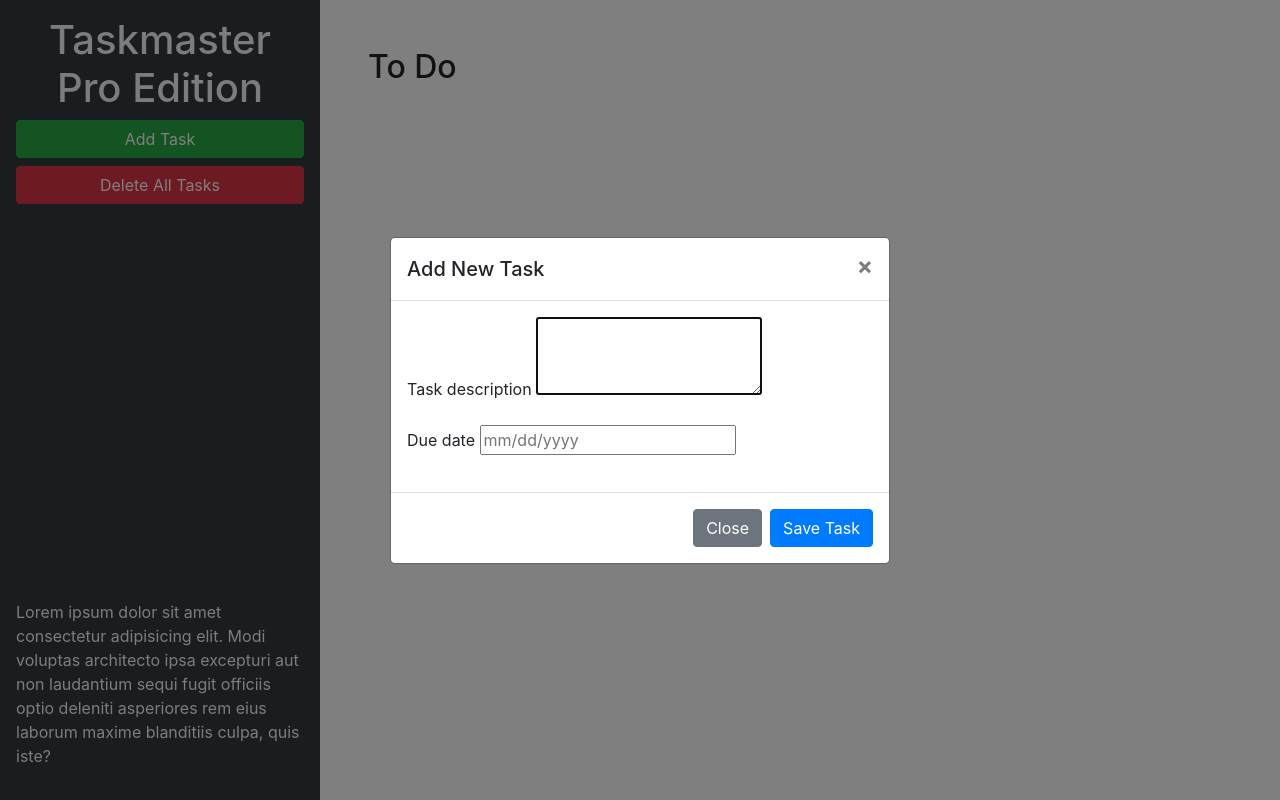
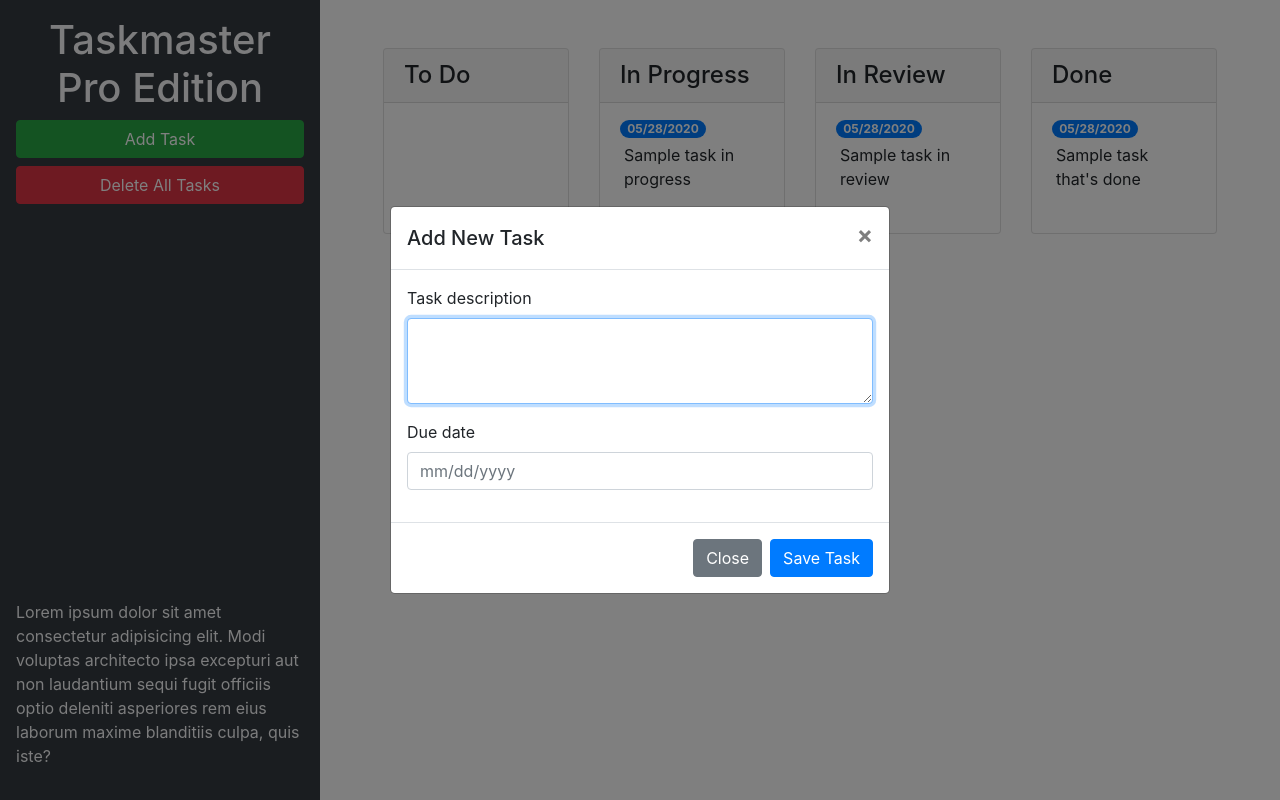
Before and after one commit to DouglasRed/taskmaster-pro, a plain HTML site: page index.html in a window 1280 px wide. Both pictures are taken after a click on the button "Add Task". Drawn offline with nearby package versions, Linux system fonts and the light colour scheme.

Commit message:
added bootstrap columns and enhancements to Add New Task

```diff
--- a/index.html
+++ b/index.html
@@ -1,44 +1,113 @@
 <!DOCTYPE html>
 <html lang="en">
-
   <head>
-  <meta charset="UTF-8">
-  <meta name="viewport" content="width=device-width, initial-scale=1.0">
-  <meta http-equiv="X-UA-Compatible" content="ie=edge">
-  <link rel="stylesheet" href="https://cdnjs.cloudflare.com/ajax/libs/twitter-bootstrap/4.3.1/css/bootstrap.min.css">
+    <meta charset="UTF-8" />
+    <meta name="viewport" content="width=device-width, initial-scale=1.0" />
+    <meta http-equiv="X-UA-Compatible" content="ie=edge" />
+    <link
+      rel="stylesheet"
+      href="https://cdnjs.cloudflare.com/ajax/libs/twitter-bootstrap/4.3.1/css/bootstrap.min.css"
+    />
     <link rel="stylesheet" href="./assets/css/style.css" />
     <title>Taskmaster Pro</title>
   </head>
 
   <body>
-
     <div class="row min-vh-100 no-gutters">
-    <header class="col-12 col-lg-3 bg-dark text-light d-flex flex-column p-4 p-lg-3">
+      <header
+        class="col-12 col-lg-3 bg-dark text-light d-flex flex-column p-4 p-lg-3"
+      >
         <h1 class="text-center">Taskmaster Pro Edition</h1>
-      <button id="create-task" class="btn btn-block btn-success" data-toggle="modal" data-target="#task-form-modal">Add
-        Task</button>
-      <button id="remove-tasks" class="btn btn-block btn-danger">Delete All Tasks</button>
-      <p class="mt-auto">Lorem ipsum dolor sit amet consectetur adipisicing elit. Modi voluptas architecto ipsa
-        excepturi aut non
-        laudantium sequi fugit officiis optio deleniti asperiores rem eius laborum maxime blanditiis culpa, quis iste?
+        <button
+          id="create-task"
+          class="btn btn-block btn-success"
+          data-toggle="modal"
+          data-target="#task-form-modal"
+        >
+          Add Task
+        </button>
+        <button id="remove-tasks" class="btn btn-block btn-danger">
+          Delete All Tasks
+        </button>
+        <p class="mt-auto">
+          Lorem ipsum dolor sit amet consectetur adipisicing elit. Modi voluptas
+          architecto ipsa excepturi aut non laudantium sequi fugit officiis
+          optio deleniti asperiores rem eius laborum maxime blanditiis culpa,
+          quis iste?
         </p>
       </header>
       <main class="col-12 col-lg-9">
-      <div class="m-5">
-        <h2>To Do</h2>
-        <ul id="list-toDo" class="list-group"> </ul>
+        <div class="m-5 row justify-content-around">
+          <!-- to do start -->
+          <div class="col-12 col-md-6 col-xl-3 mb-3">
+            <div class="card">
+              <h4 class="card-header">To Do</h4>
+              <ul id="list-toDo" class="list-group list-group-flush"></ul>
+            </div>
+          </div>
+          <!-- todo end -->
+          <!-- in progress start -->
+          <div class="col-12 col-md-6 col-xl-3 mb-3">
+            <div class="card">
+              <h4 class="card-header">In Progress</h4>
+              <ul id="list-inProgress" class="list-group list-group-flush">
+                <li class="list-group-item">
+                  <span class="badge badge-primary badge-pill">05/28/2020</span>
+                  <p class="m-1">Sample task in progress</p>
+                </li>
+              </ul>
+            </div>
+          </div>
+          <!-- in progress end -->
+          <!-- in review start -->
+          <div class="col-12 col-md-6 col-xl-3 mb-3">
+            <div class="card">
+              <h4 class="card-header">In Review</h4>
+              <ul id="list-inReview" class="list-group list-group-flush">
+                <li class="list-group-item">
+                  <span class="badge badge-primary badge-pill">05/28/2020</span>
+                  <p class="m-1">Sample task in review</p>
+                </li>
+              </ul>
+            </div>
+          </div>
+          <!-- in review end -->
+          <!-- done start -->
+          <div class="col-12 col-md-6 col-xl-3 mb-3">
+            <div class="card">
+              <h4 class="card-header">Done</h4>
+              <ul id="list-done" class="list-group list-group-flush">
+                <li class="list-group-item">
+                  <span class="badge badge-primary badge-pill">05/28/2020</span>
+                  <p class="m-1">Sample task that's done</p>
+                </li>
+              </ul>
+            </div>
+          </div>
+          <!-- done end -->
         </div>
       </main>
     </div>
 
     <!-- Modal -->
-  <div class="modal fade" id="task-form-modal" tabindex="-1" role="dialog" aria-labelledby="task-form-modal"
-    aria-hidden="true">
+    <div
+      class="modal fade"
+      id="task-form-modal"
+      tabindex="-1"
+      role="dialog"
+      aria-labelledby="task-form-modal"
+      aria-hidden="true"
+    >
       <div class="modal-dialog modal-dialog-centered" role="document">
         <div class="modal-content">
           <div class="modal-header">
             <h5 class="modal-title" id="task-form-modal">Add New Task</h5>
-          <button type="button" class="close" data-dismiss="modal" aria-label="Close">
+            <button
+              type="button"
+              class="close"
+              data-dismiss="modal"
+              aria-label="Close"
+            >
               <span aria-hidden="true">&times;</span>
             </button>
           </div>
@@ -46,16 +115,32 @@
             <form>
               <div class="form-group">
                 <label for="modalTaskDescription">Task description</label>
-              <textarea id="modalTaskDescription" rows="3"></textarea>
+                <textarea
+                  id="modalTaskDescription"
+                  rows="3"
+                  class="form-control"
+                ></textarea>
               </div>
               <div class="form-group">
                 <label for="modalDueDate">Due date</label>
-              <input type="text" id="modalDueDate" placeholder="mm/dd/yyyy" autocomplete="off" />
+                <input
+                  type="text"
+                  class="form-control"
+                  id="modalDueDate"
+                  placeholder="mm/dd/yyyy"
+                  autocomplete="off"
+                />
               </div>
             </form>
           </div>
           <div class="modal-footer">
-          <button type="button" class="btn btn-secondary" data-dismiss="modal">Close</button>
+            <button
+              type="button"
+              class="btn btn-secondary"
+              data-dismiss="modal"
+            >
+              Close
+            </button>
             <button type="button" class="btn btn-primary">Save Task</button>
           </div>
         </div>
@@ -67,5 +152,4 @@
     <script src="https://cdnjs.cloudflare.com/ajax/libs/twitter-bootstrap/4.3.1/js/bootstrap.min.js"></script>
     <script src="./assets/js/script.js"></script>
   </body>
-
 </html>
```
Lines whose indentation alone changed are shown as unchanged.
